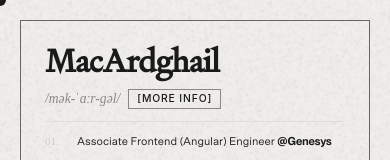
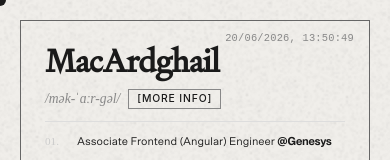
Before and after one commit to MacArdghail/MacArdghail.github.io, an Angular app: page / in a window 390 px wide. Shown: the top 160 px of the page. Built offline with nearby package versions, Linux system fonts and the light colour scheme.

Commit message:
[11] - Top right corner looking bare, added time and date

```diff
--- a/src/app/app.css
+++ b/src/app/app.css
@@ -222,3 +222,41 @@
   width: 100%;
   height: auto;
 }
+
+
+
+/* Live date and time */
+.top-right {
+  position: fixed;
+  top: calc(20px + 1.5rem);
+  right: calc(20px + 2rem);
+  z-index: 100;
+  transition: opacity 0.2s;
+  pointer-events: none;
+}
+
+.top-right.hidden {
+  opacity: 0;
+  pointer-events: none;
+}
+
+.current-time {
+  font-family: 'Courier New', 'Courier', monospace;
+  font-size: 0.75rem;
+  font-weight: 500;
+  color: #888;
+  letter-spacing: 0.02em;
+  display: block;
+}
+
+/* Mobile */
+@media (max-width: 600px) {
+  .top-right {
+    top: calc(20px + 0.75rem);
+    right: calc(20px + 1rem);
+  }
+
+  .current-time {
+    font-size: 0.65rem;
+  }
+}
--- a/src/app/app.html
+++ b/src/app/app.html
@@ -3,6 +3,11 @@
     <div class="page-content">
       <router-outlet />
     </div>
+  </div>
+
+  <!-- Time and date display -->
+  <div class="top-right" [class.hidden]="theyLiveMode()">
+    <time class="current-time">{{ currentTime() }}</time>
   </div>
 
   <!-- Custom cursor with trail -->
--- a/src/app/app.ts
+++ b/src/app/app.ts
@@ -12,6 +12,7 @@ export class App {
   theyLiveMode = signal(false);
   theyLiveMessage = signal('HIRE ME');
   isGlitching = signal(false);
+
   cursorX = signal(0);
   cursorY = signal(0);
   cursorTrail = signal<{x: number, y: number, id: number}[]>([]);
@@ -24,6 +25,10 @@ export class App {
   private trailPoints: {x: number, y: number, id: number}[] = [];
   private trailIdCounter = 0;
 
+  currentTime = signal('');
+  private timeInterval: any;
+
+
   private messages = [
     'HIRE ME',
     'LINKEDIN',
@@ -33,7 +38,36 @@ export class App {
 
   ngOnInit() {
     this.animate();
+    this.updateTime();
+    this.timeInterval = setInterval(() => this.updateTime(), 1000);
   }
+
+  private updateTime() {
+    const now = new Date();
+    const options: Intl.DateTimeFormatOptions = {
+      year: 'numeric',
+      month: '2-digit',
+      day: '2-digit',
+      hour: '2-digit',
+      minute: '2-digit',
+      second: '2-digit',
+      hour12: false
+    };
+
+    // Format: DD/MM/YYYY, HH:MM:SS
+    const formatter = new Intl.DateTimeFormat(undefined, options);
+    const parts = formatter.formatToParts(now);
+
+    const day = parts.find(p => p.type === 'day')?.value || '';
+    const month = parts.find(p => p.type === 'month')?.value || '';
+    const year = parts.find(p => p.type === 'year')?.value || '';
+    const hour = parts.find(p => p.type === 'hour')?.value || '';
+    const minute = parts.find(p => p.type === 'minute')?.value || '';
+    const second = parts.find(p => p.type === 'second')?.value || '';
+
+    this.currentTime.set(`${day}/${month}/${year}, ${hour}:${minute}:${second}`);
+  }
+
 
   @HostListener('document:mousemove', ['$event'])
   onMouseMove(event: MouseEvent) {
@@ -120,6 +154,9 @@ export class App {
     if (this.messageInterval) {
       clearInterval(this.messageInterval);
     }
+    if (this.timeInterval) {
+      clearInterval(this.timeInterval);
+    }
     if (this.animationFrame) {
       cancelAnimationFrame(this.animationFrame);
     }
```
